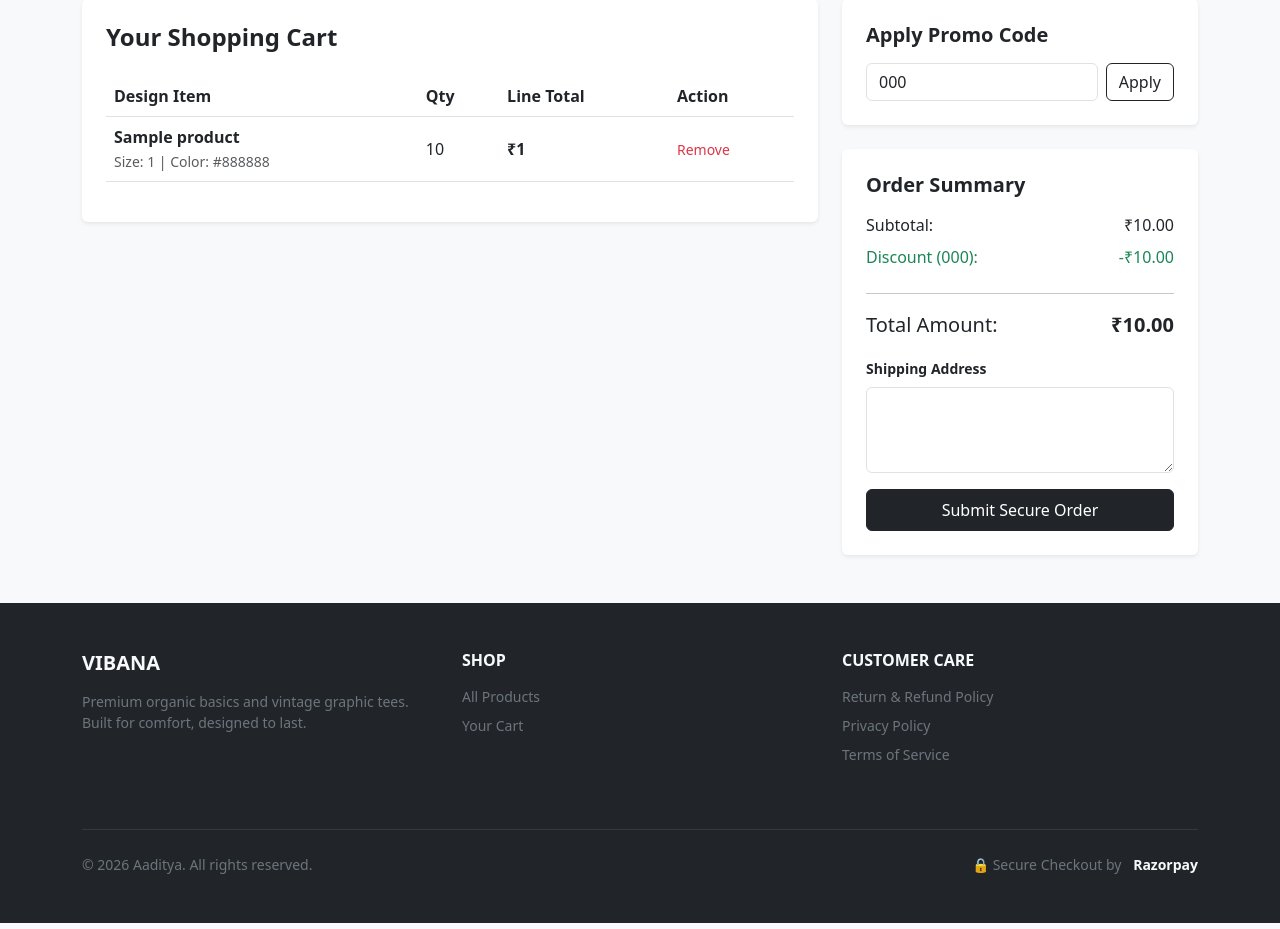
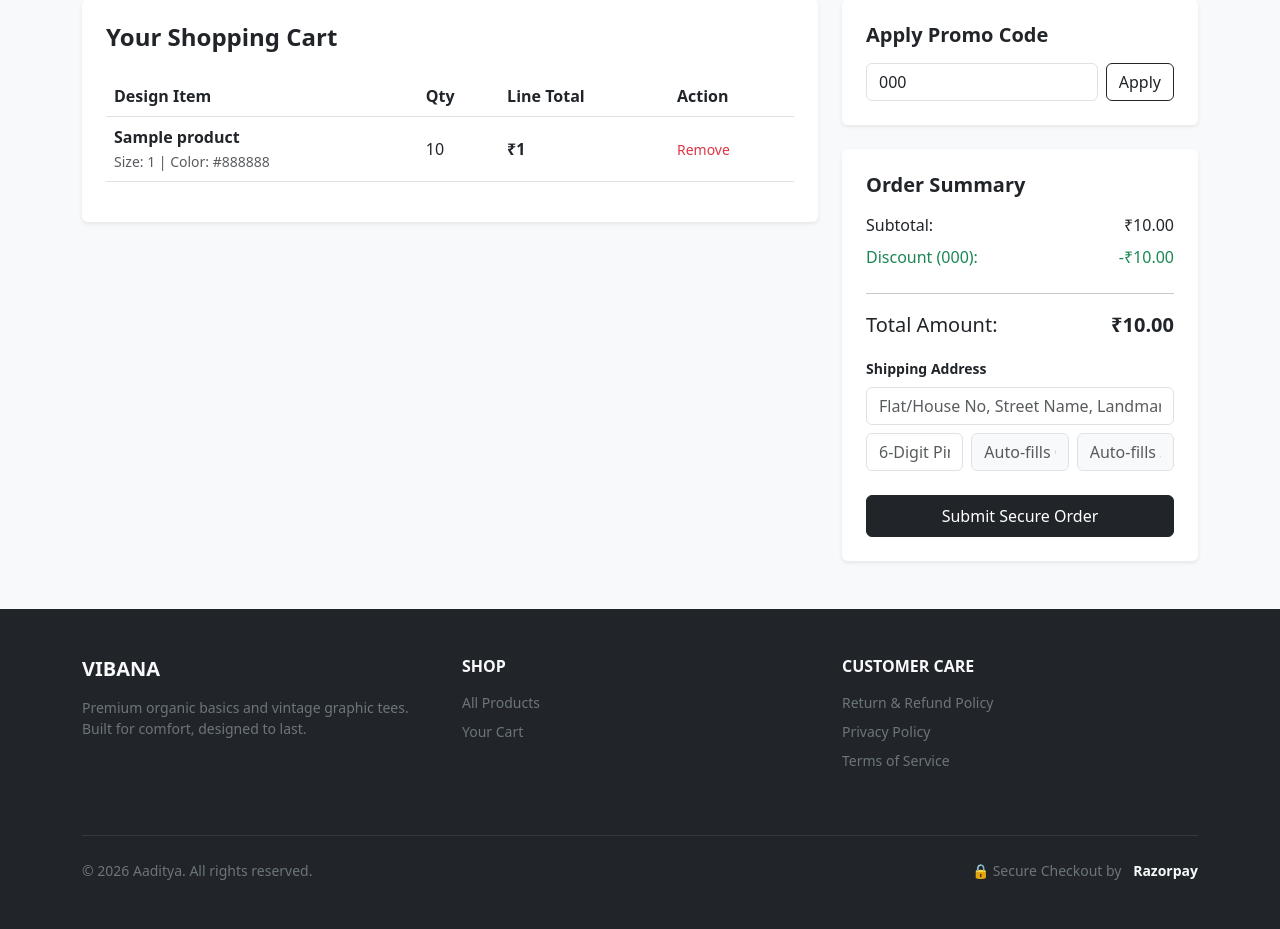
Before and after one commit to aaditya-banerjee/Vibanav01, a Django app: template store/templates/store/cart.html in a window 1280 px wide. Shown: the part 103-1032 px from the top of the page. Run offline with Django 4.2, Linux system fonts and the light colour scheme; the template is opened without the code that fills it: most values are stand-ins (such as "Sample title", 1, 10 or a date in 2020).

Commit message:
Phase 12.5.2: Feature: Address Validation check: Debug : OFF

```diff
--- a/store/templates/store/cart.html
+++ b/store/templates/store/cart.html
@@ -78,15 +78,23 @@
                 {% csrf_token %}
                 <div class="mb-3">
                     <label class="form-label small fw-bold">Shipping Address</label>
-                    <textarea
-                        name="address"
-                        class="form-control"
-                        rows="3"
-                        placeholder="Enter full shipping address including city and pincode (min 15 characters)..."
-                        required
-                        minlength="15"
-                    >
-                    </textarea>
+                    <div class="row g-2 mb-3">
+                        <div class="col-12">
+                            <input type="text" name="street" class="form-control" required minlength="5" placeholder="Flat/House No, Street Name, Landmark">
+                        </div>
+                        <div class="col-md-4">
+                            <input type="text" id="pincode-input" name="pincode" class="form-control" required pattern="\d{6}" maxlength="6" placeholder="6-Digit Pincode">
+                        </div>
+                        <div class="col-md-4">
+                            <input type="text" id="city-input" name="city" class="form-control bg-light" required readonly placeholder="Auto-fills City">
+                        </div>
+                        <div class="col-md-4">
+                            <input type="text" id="state-input" name="state" class="form-control bg-light" required readonly placeholder="Auto-fills State">
+                        </div>
+                        <div class="col-12">
+                            <small id="pincode-error" class="text-danger" style="display:none; font-weight: bold;">Invalid Indian Pincode. Please check and try again.</small>
+                        </div>
+                    </div>
                 </div>
                 <button type="submit" class="btn btn-dark w-100 py-2">Submit Secure Order</button>
             </form>
@@ -94,4 +102,46 @@
     </div>
     {% endif %}
 </div>
+<script>
+document.addEventListener('DOMContentLoaded', function() {
+    const pinInput = document.getElementById('pincode-input');
+    const cityInput = document.getElementById('city-input');
+    const stateInput = document.getElementById('state-input');
+    const errorMsg = document.getElementById('pincode-error');
+
+    pinInput.addEventListener('input', function(e) {
+        // Strip out any non-numbers the user tries to type
+        let pin = e.target.value.replace(/\D/g, '');
+        e.target.value = pin;
+
+        // When exactly 6 digits are typed, ping the Postal API!
+        if (pin.length === 6) {
+            fetch(`https://api.postalpincode.in/pincode/${pin}`)
+            .then(response => response.json())
+            .then(data => {
+                if(data[0].Status === "Success") {
+                    // Success! Extract the data and auto-fill the boxes
+                    let postOffice = data[0].PostOffice[0];
+                    cityInput.value = postOffice.District;
+                    stateInput.value = postOffice.State;
+                    errorMsg.style.display = 'none';
+                } else {
+                    // Fake pincode detected
+                    cityInput.value = '';
+                    stateInput.value = '';
+                    errorMsg.style.display = 'block';
+                }
+            })
+            .catch(err => {
+                console.error("Postal API Error:", err);
+            });
+        } else {
+            // Reset fields if they delete numbers
+            cityInput.value = '';
+            stateInput.value = '';
+            errorMsg.style.display = 'none';
+        }
+    });
+});
+</script>
 {% endblock %}
```
Also changed, not shown: store/views.py (+15 -1 lines).
